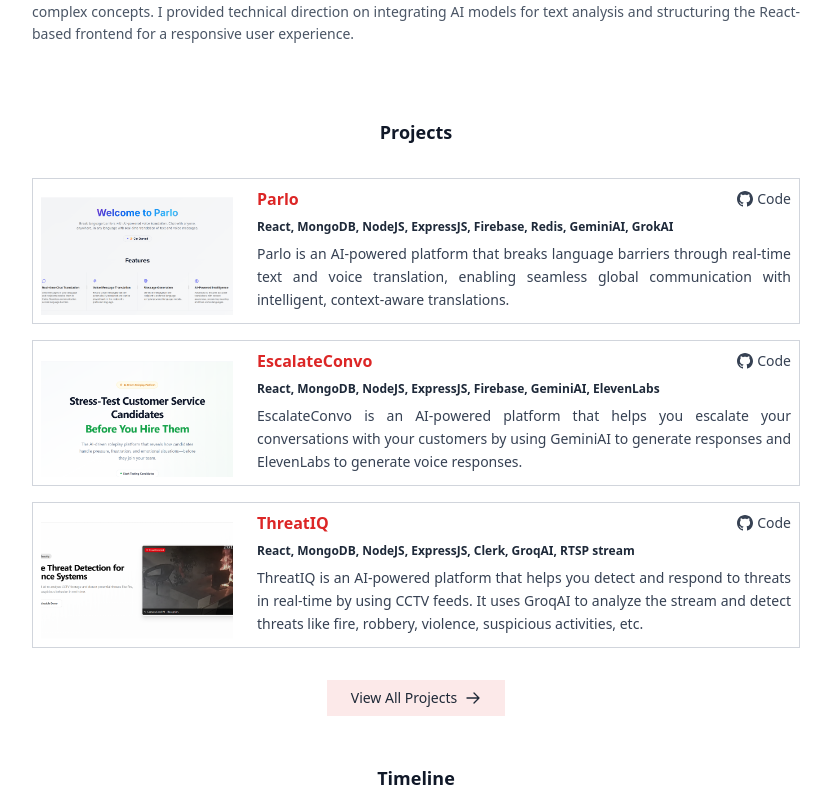
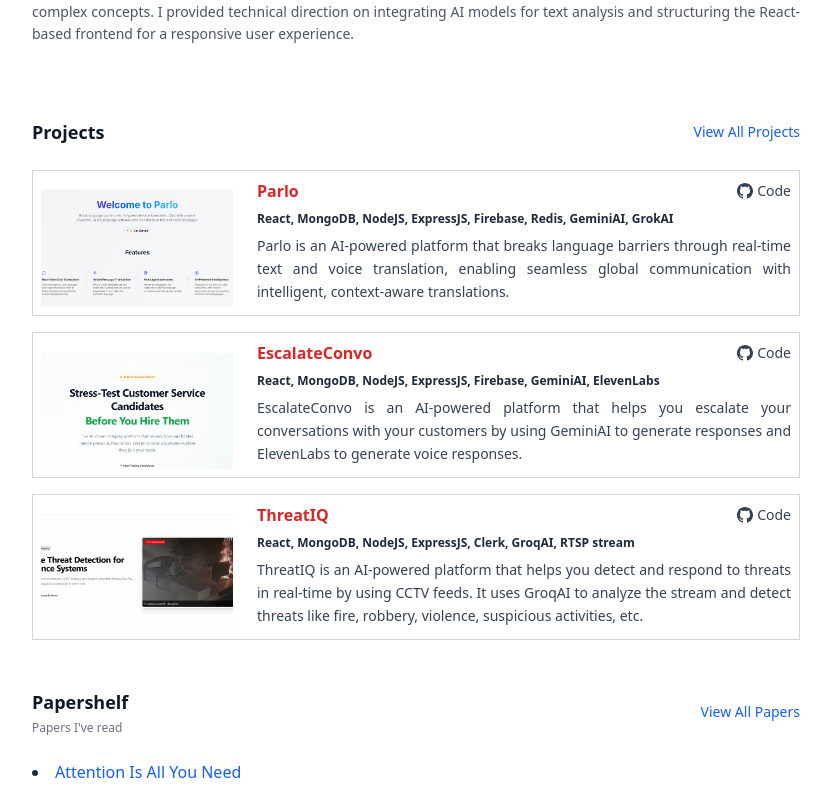
Before and after one commit to pateldivyesh1323/pateldivyesh-portfolio, a Next.js app: page / in a window 1280 px wide. Shown: the part 728-1520 px from the top of the page, without its empty margins (224-1055 px from the left). Built offline with nearby package versions, Linux system fonts and the light colour scheme.

Commit message:
Added papershelf

```diff
--- a/app/page.tsx
+++ b/app/page.tsx
@@ -1,6 +1,7 @@
 import Home from "@/Components/Home";
 import Work from "@/Components/Work";
 import Projects from "@/Components/Projects";
+import Papershelf from "@/Components/Papershelf";
 import Timeline from "@/Components/Timeline";
 import Skills from "@/Components/Skills";
 import Contact from "@/Components/Contact";
@@ -13,6 +14,7 @@
                 <Home />
                 <Work />
                 <Projects />
+                <Papershelf />
                 <Timeline />
                 <Skills />
                 <Contact />
--- /dev/null
+++ b/app/papershelf/page.tsx
@@ -0,0 +1,41 @@
+import Link from "next/link";
+import { papersData } from "@/data";
+
+export default function PapershelfPage() {
+    return (
+        <div className="relative transition-colors duration-300">
+            <div className="max-w-3xl mx-auto relative py-8 md:py-12 px-4 md:px-0">
+                <div className="flex flex-col sm:flex-row sm:items-center sm:justify-between gap-4 mb-8">
+                    <div>
+                        <h1 className="font-bold text-xl md:text-2xl text-gray-900 dark:text-white">
+                            Papershelf
+                        </h1>
+                        <p className="text-sm text-gray-500 dark:text-gray-400 mt-1">
+                            Papers I&apos;ve read
+                        </p>
+                    </div>
+                    <Link
+                        href="/"
+                        className="text-blue-600 dark:text-blue-400 hover:underline text-sm w-fit"
+                    >
+                        Back to Home
+                    </Link>
+                </div>
+                <ul className="w-full list-disc list-inside space-y-1 md:space-y-2">
+                    {papersData.map((paper) => (
+                        <li key={paper.title}>
+                            <a
+                                href={paper.link}
+                                target="_blank"
+                                rel="noopener noreferrer"
+                                className="text-blue-600 dark:text-blue-400 hover:underline text-sm md:text-base"
+                            >
+                                {paper.title}
+                            </a>
+                        </li>
+                    ))}
+                </ul>
+            </div>
+        </div>
+    );
+}
--- a/app/projects/page.tsx
+++ b/app/projects/page.tsx
@@ -12,22 +12,8 @@
                     </h1>
                     <Link
                         href="/"
-                        className="flex items-center gap-2 text-gray-700 dark:text-gray-300 hover:text-[#DC2626] dark:hover:text-[#DC2626] transition-colors duration-300 text-sm"
+                        className="text-blue-600 dark:text-blue-400 hover:underline text-sm"
                     >
-                        <svg
-                            xmlns="http://www.w3.org/2000/svg"
-                            fill="none"
-                            viewBox="0 0 24 24"
-                            strokeWidth={2}
-                            stroke="currentColor"
-                            className="w-4 h-4"
-                        >
-                            <path
-                                strokeLinecap="round"
-                                strokeLinejoin="round"
-                                d="M10.5 19.5L3 12m0 0l7.5-7.5M3 12h18"
-                            />
-                        </svg>
                         Back to Home
                     </Link>
                 </div>
--- /dev/null
+++ b/src/Components/Papershelf.tsx
@@ -0,0 +1,44 @@
+import React from "react";
+import Link from "next/link";
+import { papersData } from "@/data";
+
+const Papershelf = (): React.ReactElement => {
+    const featuredPapers = papersData.slice(0, 7);
+
+    return (
+        <div className="my-8 md:my-12 px-4 md:px-0">
+            <div className="flex flex-col sm:flex-row sm:items-center sm:justify-between gap-4 mb-6">
+                <div>
+                    <h2 className="font-bold text-base md:text-lg text-gray-900 dark:text-white">
+                        Papershelf
+                    </h2>
+                    <p className="text-xs text-gray-500 dark:text-gray-400 mt-1">
+                        Papers I&apos;ve read
+                    </p>
+                </div>
+                <Link
+                    href="/papershelf"
+                    className="self-start sm:self-auto text-blue-600 dark:text-blue-400 hover:underline text-sm"
+                >
+                    View All Papers
+                </Link>
+            </div>
+            <ul className="w-full list-disc list-inside space-y-1 md:space-y-2">
+                {featuredPapers.map((paper) => (
+                    <li key={paper.title}>
+                        <a
+                            href={paper.link}
+                            target="_blank"
+                            rel="noopener noreferrer"
+                            className="text-blue-600 dark:text-blue-400 hover:underline text-sm md:text-base"
+                        >
+                            {paper.title}
+                        </a>
+                    </li>
+                ))}
+            </ul>
+        </div>
+    );
+};
+
+export default Papershelf;
--- a/src/Components/Projects.tsx
+++ b/src/Components/Projects.tsx
@@ -73,35 +73,23 @@
     const featuredProjects = projectsData.slice(0, 3);
 
     return (
-        <div className="flex items-center justify-center flex-col gap-6 md:gap-8 my-8 md:my-12 px-4 md:px-0">
-            <div className="font-bold text-base md:text-lg text-gray-900 dark:text-white">
-                Projects
+        <div className="my-8 md:my-12 px-4 md:px-0">
+            <div className="flex flex-col sm:flex-row sm:items-center sm:justify-between gap-4 mb-6">
+                <h2 className="font-bold text-base md:text-lg text-gray-900 dark:text-white">
+                    Projects
+                </h2>
+                <Link
+                    href="/projects"
+                    className="self-start sm:self-auto text-blue-600 dark:text-blue-400 hover:underline text-sm"
+                >
+                    View All Projects
+                </Link>
             </div>
             <div className="w-full space-y-3 md:space-y-4">
                 {featuredProjects.map((project) => (
                     <ProjectCard key={project.name} project={project} />
                 ))}
             </div>
-            <Link
-                href="/projects"
-                className="px-6 py-2 bg-[#DC2626]/10 hover:bg-[#DC2626]/20 transition-all duration-300 flex items-center gap-2 text-sm"
-            >
-                View All Projects
-                <svg
-                    xmlns="http://www.w3.org/2000/svg"
-                    fill="none"
-                    viewBox="0 0 24 24"
-                    strokeWidth={2}
-                    stroke="currentColor"
-                    className="w-4 h-4"
-                >
-                    <path
-                        strokeLinecap="round"
-                        strokeLinejoin="round"
-                        d="M13.5 4.5L21 12m0 0l-7.5 7.5M21 12H3"
-                    />
-                </svg>
-            </Link>
         </div>
     );
 };
--- a/src/Components/Timeline.tsx
+++ b/src/Components/Timeline.tsx
@@ -29,7 +29,7 @@
                                         </div>
                                     </div>
                                 </div>
-                            )
+                            ),
                     )}
                 </div>
                 <table className="hidden md:table w-full border-collapse">
@@ -64,7 +64,7 @@
                                             {item.description}
                                         </td>
                                     </tr>
-                                )
+                                ),
                         )}
                     </tbody>
                 </table>
--- a/src/data.ts
+++ b/src/data.ts
@@ -174,4 +174,31 @@
     },
 ];
 
-export { projectsData, timeLineData, type Project, experienceData };
+interface Paper {
+    title: string;
+    link: string;
+}
+
+const papersData: Paper[] = [
+    {
+        title: "Attention Is All You Need",
+        link: "https://arxiv.org/abs/1706.03762",
+    },
+    {
+        title: "BERT: Pre-training of Deep Bidirectional Transformers",
+        link: "https://arxiv.org/abs/1810.04805",
+    },
+    {
+        title: "Language Models are Unsupervised Multitask Learners",
+        link: "https://openai.com/index/better-language-models/",
+    },
+];
+
+export {
+    projectsData,
+    timeLineData,
+    type Project,
+    experienceData,
+    papersData,
+    type Paper,
+};
```
